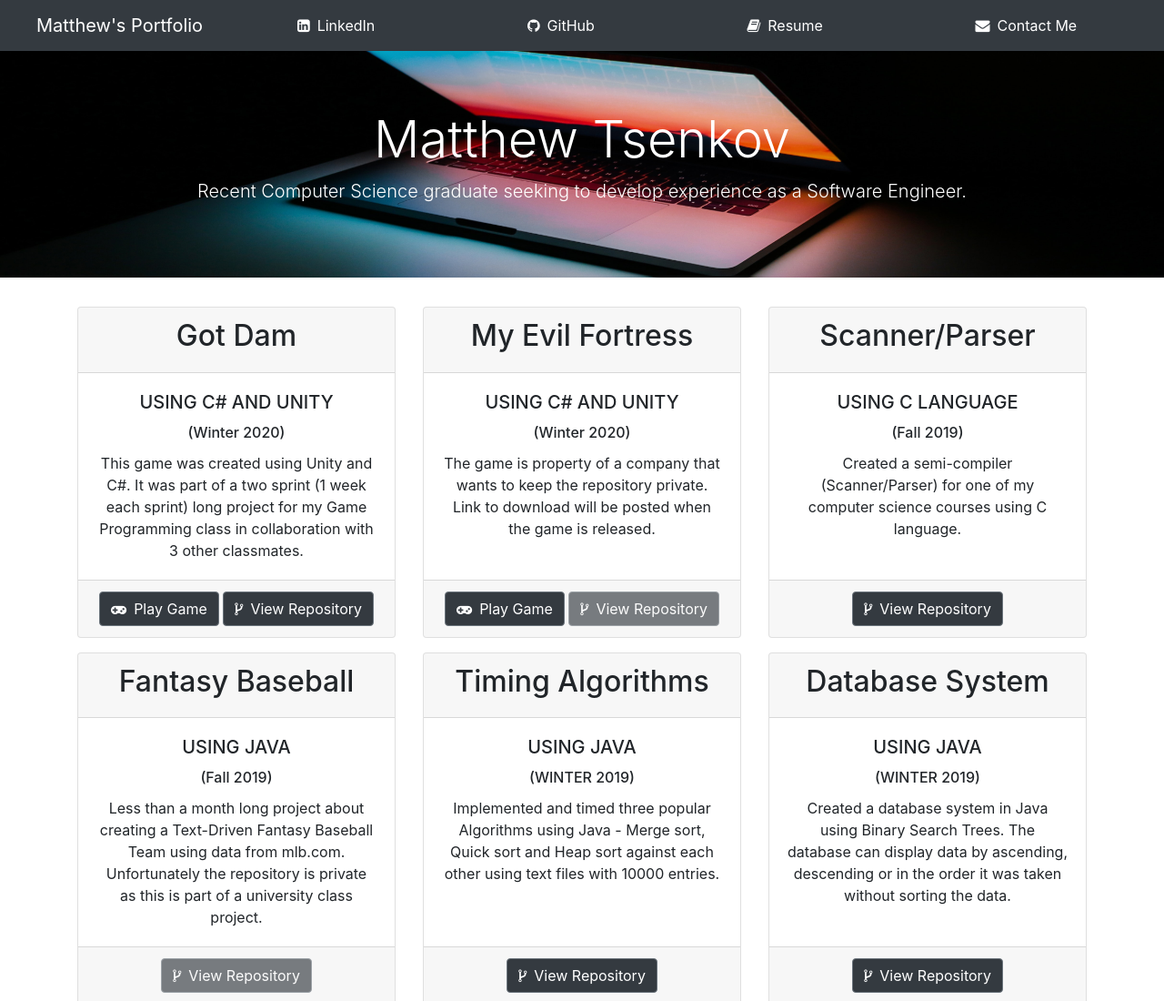
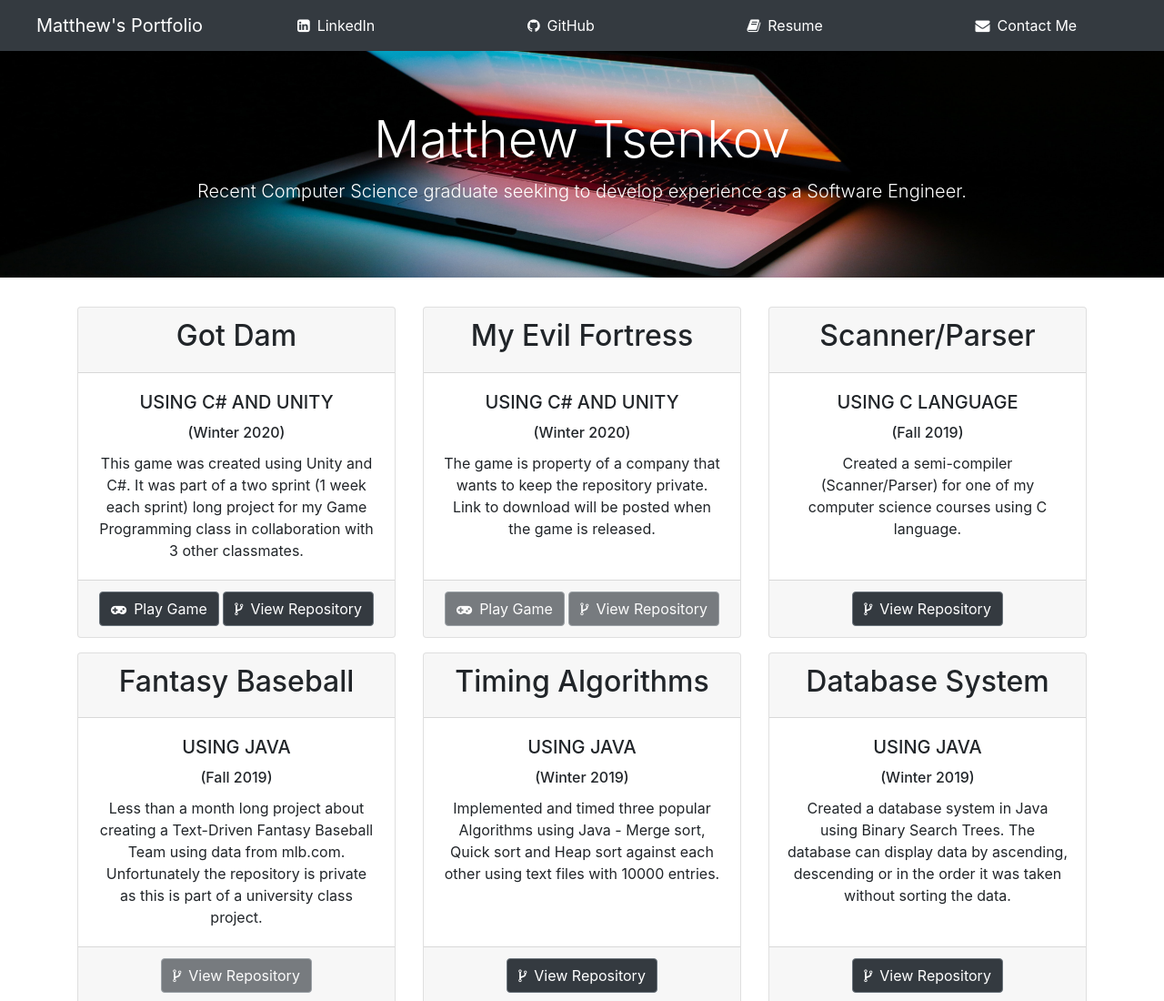
Before and after one commit to mtsenkov/mtsenkov.github.io, a plain HTML site: page index.html in a window 1280 px wide. Shown: the top 1100 px of the page at 91% size. Drawn offline with nearby package versions, Linux system fonts and the light colour scheme.

Commit message:
text changes

```diff
--- a/index.html
+++ b/index.html
@@ -75,7 +75,7 @@
                 <p class="card-text">The game is property of a company that wants to keep the repository private. Link to download will be posted when the game is released.</p>
               </div>
               <div class="card-footer">
-                <a href="https://conthom25.itch.io/fortress-td-alpha" class="btn btn-secondary bg-dark"><i class="fa fa-gamepad mr-2" aria-hidden="true"></i>Play Game</a>
+                <a href="https://conthom25.itch.io/fortress-td-alpha" class="btn btn-secondary bg-dark disabled"><i class="fa fa-gamepad mr-2" aria-hidden="true"></i>Play Game</a>
                 <a href="#" class="btn btn-secondary bg-dark disabled"><i class="fa fa-code-fork mr-2" aria-hidden="true"></i>View Repository</a>
               </div>
               </div>
@@ -114,7 +114,7 @@
               <div class="card-header"><h2>Timing Algorithms</h2></div>
               <div class="card-body">
                 <h5 class="card-title">USING JAVA</h5>
-                <h6 class="card-title">(WINTER 2019)</h6>
+                <h6 class="card-title">(Winter 2019)</h6>
                 <p class="card-text">Implemented and timed three popular Algorithms using Java - Merge sort, Quick sort and Heap sort against each other using text files with 10000 entries.</p>
               </div>
               <div class="card-footer">
@@ -128,7 +128,7 @@
               <div class="card-header"><h2>Database System</h2></div>
               <div class="card-body">
                 <h5 class="card-title">USING JAVA</h5>
-                <h6 class="card-title">(WINTER 2019)</h6>
+                <h6 class="card-title">(Winter 2019)</h6>
                 <p class="card-text">Created a database system in Java using Binary Search Trees. The database can display data by ascending, descending or in the order it was taken without sorting the data.</p>
               </div>
               <div class="card-footer">
```
